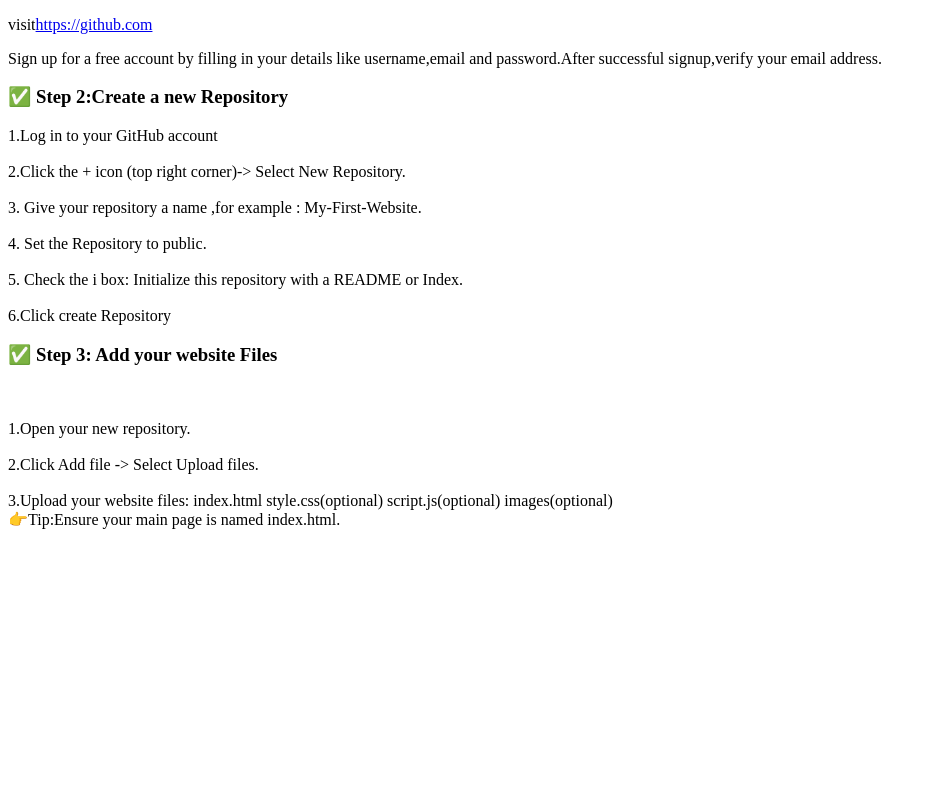
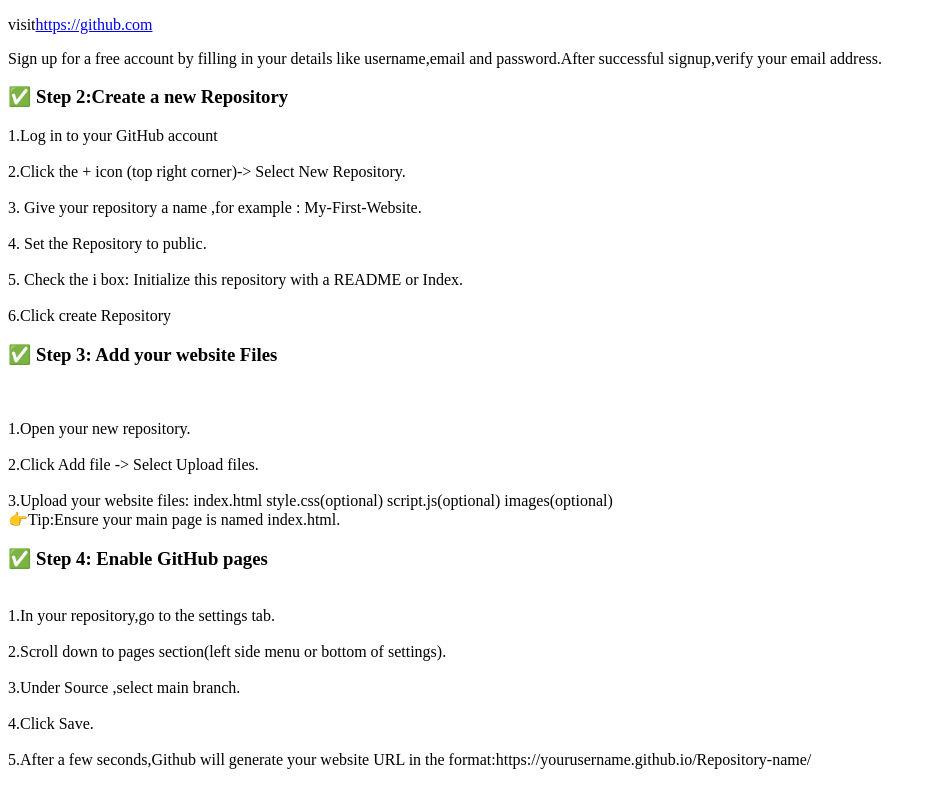
Before and after one commit to keshav01c/Website-, a plain HTML site: page index.html in a window 1280 px wide. Shown: the part 150-935 px from the top of the page, without its empty margins (0-936 px from the left). Before the commit the page ends 800 px from the top, so only its background shows below. Drawn offline with Linux system fonts and the light colour scheme.

Commit message:
Update index.html

```diff
--- a/index.html
+++ b/index.html
@@ -14,5 +14,7 @@
 <p> 1.Log in to your GitHub account <br><br> 2.Click the + icon (top right corner)-> Select New Repository.<br><br> 3. Give your repository a name ,for example : My-First-Website.<br><br> 4. Set the Repository to public.<br><br>5. Check the i box: Initialize this repository with a README or Index.<br><br> 6.Click create Repository</p>
   <h3> ✅ Step 3: Add your website Files</h3>
 <p><br> <br> 1.Open your new repository.<br><br> 2.Click Add file -> Select Upload files.<br><br>3.Upload your website files: index.html  style.css(optional)  script.js(optional)  images(optional) <br>👉Tip:Ensure your main page is named index.html.
+  <h3> ✅ Step 4: Enable GitHub pages</h3>
+<p><br> 1.In your repository,go to the settings tab.<br><br> 2.Scroll down to pages section(left side menu or bottom of settings).<br><br> 3.Under Source ,select main branch.<br><br>4.Click Save.<br><br> 5.After a few seconds,Github will generate your website URL in the format:https://yourusername.github.io/Repository-name/</p>
 </body>
 </html>
```
